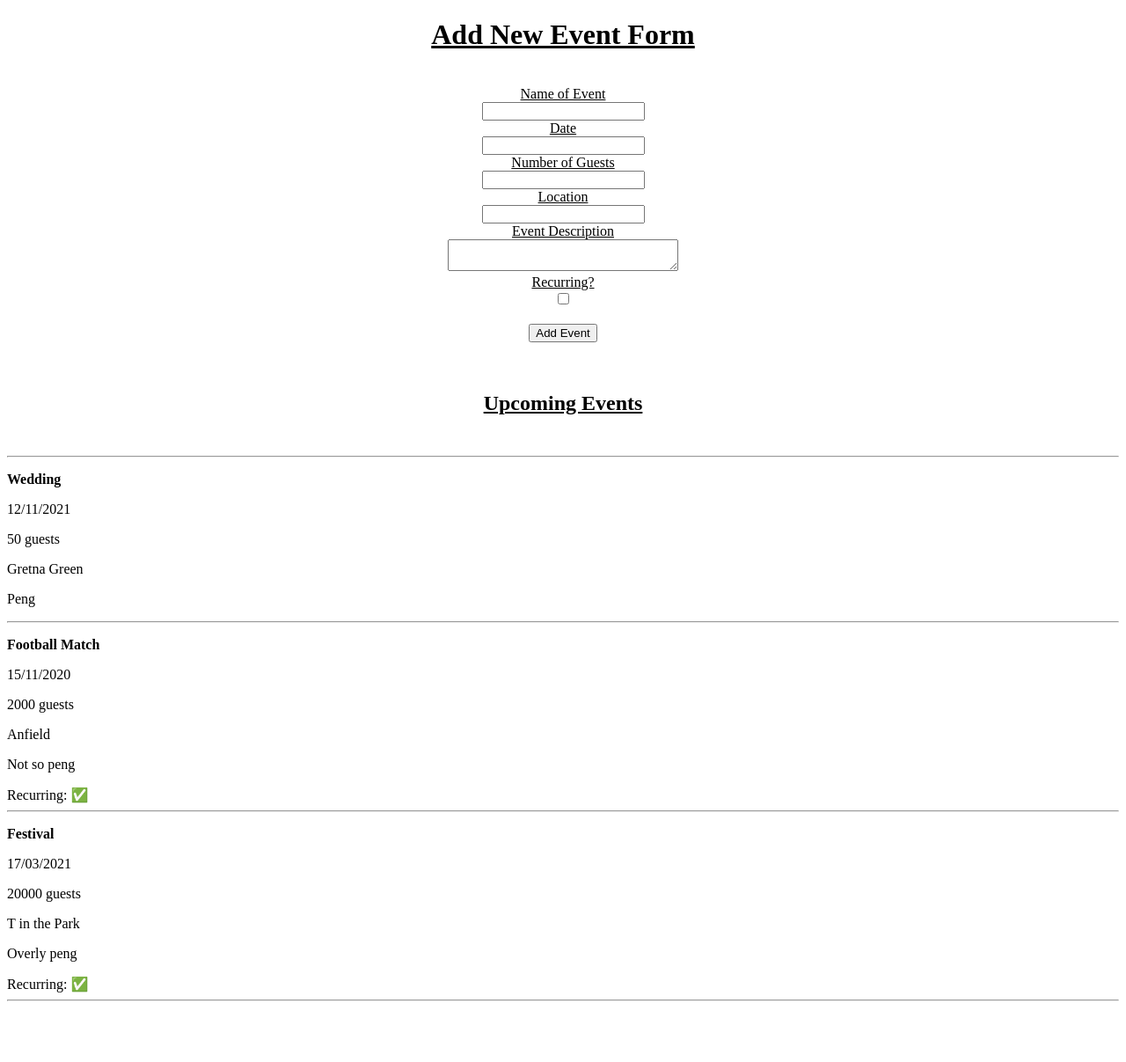
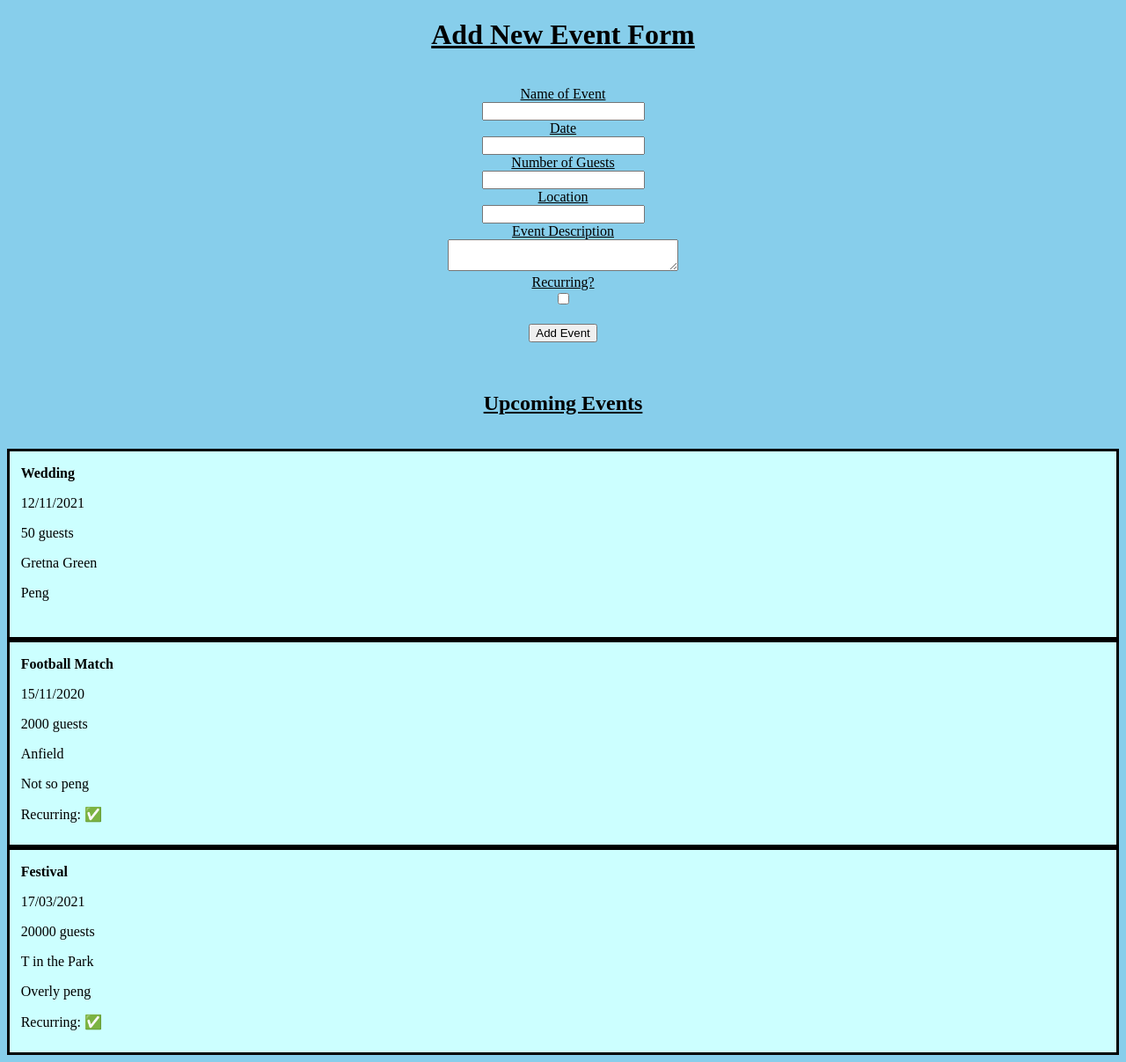
Before and after one commit to stmccoy/flask_lab_2, a Flask app: page / in a window 1280 px wide. Shown: the whole page at 88% size. Before the commit the page ends 1138 px from the top, so only its background shows below. Run offline with Flask 2, Linux system fonts and the light colour scheme.

Commit message:
added a background colour and some padding to the divs, also gave the divs a solid black border

```diff
--- a/static/style.css
+++ b/static/style.css
@@ -2,3 +2,14 @@
     text-align: center;
     text-decoration: underline;
 }
+
+body{
+    background-color: skyblue;
+}
+
+div {
+    background-color: #ccffff;
+    border: solid black;
+    padding-left: 1%;
+    padding-bottom: 2%;
+}
--- a/templates/index.html
+++ b/templates/index.html
@@ -21,7 +21,6 @@
     <br>
     <h2>Upcoming Events</h2>
     <br>
-    <hr>
     {% for event in events %}
     <div>
         <p><b>{{ event.name }}</b></p>
@@ -32,7 +31,6 @@
         {% if event.recurring %}
         <span>Recurring: ✅</span>
         {% endif %}
-        <hr>
     </div>
     {% endfor %}
 
```
